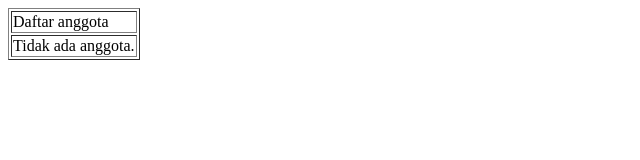
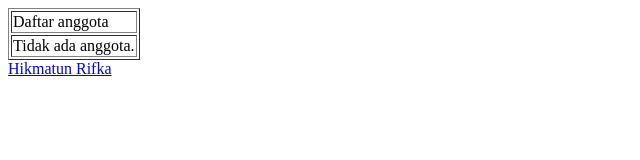
Before and after one commit to DimasAyyubAlghafiqi/TIK204-2023-1-eTrash, a plain HTML site: page index.html in a window 1280 px wide. Shown: the whole page, without its empty margins (0-640 px from the left). Drawn offline with Linux system fonts and the light colour scheme.

Commit message:
Update index.html

```diff
--- a/index.html
+++ b/index.html
@@ -8,5 +8,6 @@
       <tr><td>Daftar anggota</td></tr>
       <tr><td>Tidak ada anggota.</td></tr>
     </table>
+    <a href="2104111010072.html">Hikmatun Rifka</a>
   </body>
 </html>
```
